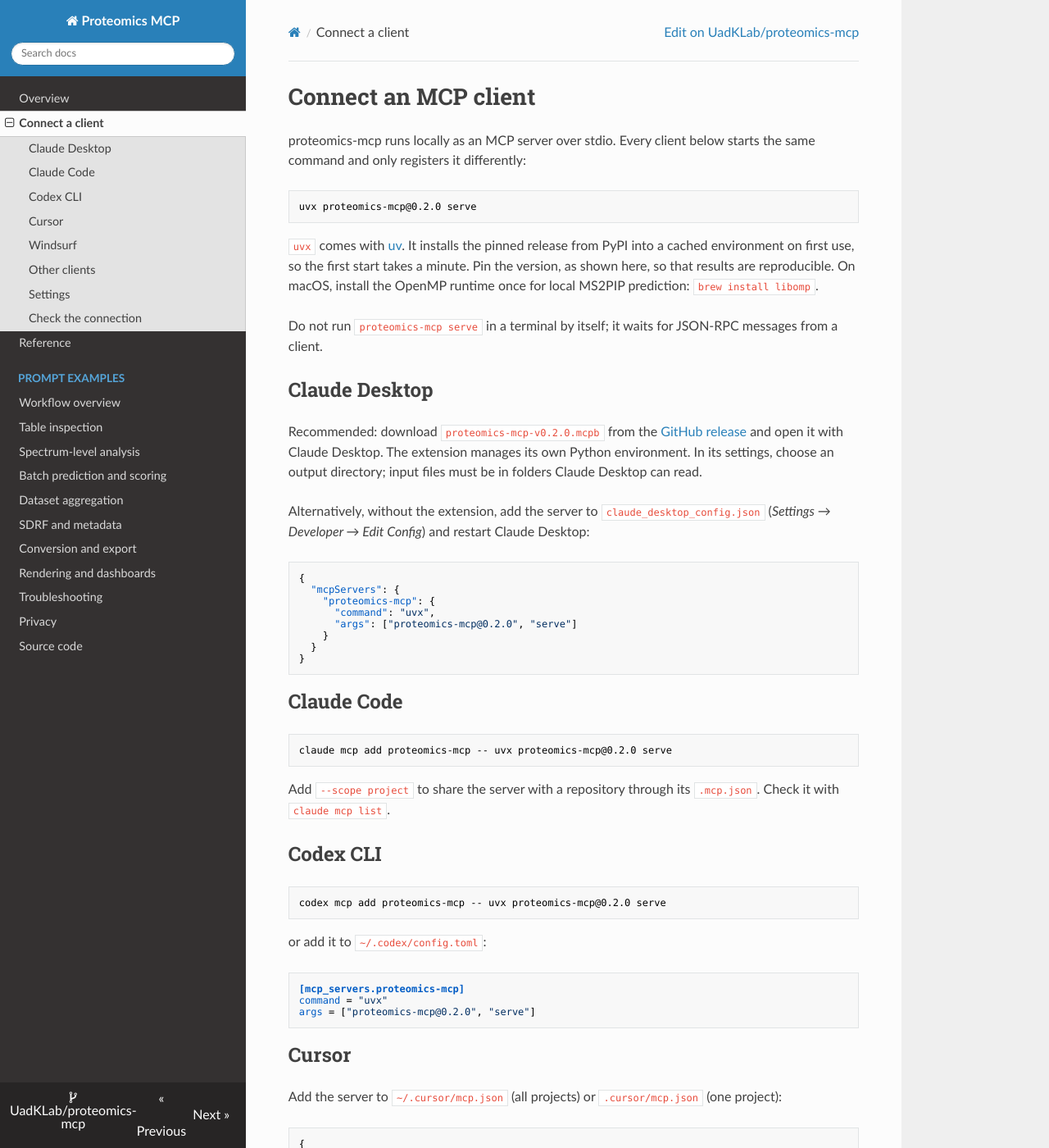
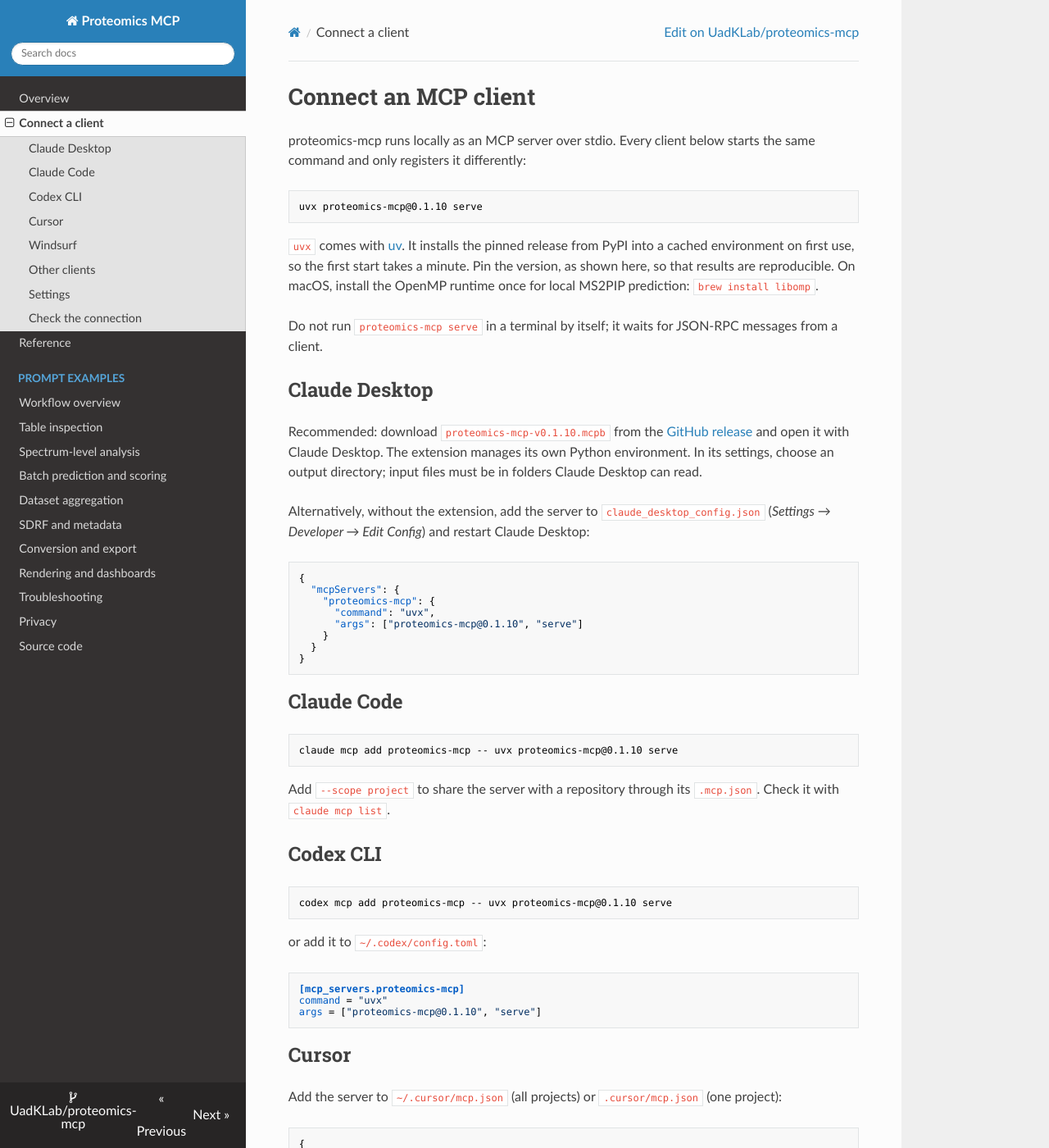
Before and after one commit to UadKLab/proteomics-mcp, an MkDocs documentation site: the page built from docs/clients.md, in a window 1280 px wide and 1400 px high. Shown: the whole window at 82% size. Built offline with MkDocs 1.6.1, drawn with Linux system fonts in a browser that asks for light colours; nearby versions of some CDN libraries; some of the changed text lies outside the part shown.

Commit message:
docs(release): pin the docs to 0.2.0 only once it is published; a Cited version section
The documentation site deploys from main on every merge, so pinning
proteomics-mcp@0.2.0 and the v0.2.0 .mcpb link in the release prep made
them fail until the tag (blocked on #172) was published. The pins stay
on 0.1.10 here; RELEASING.md moves the pin bump to a new step 12, after
the PyPI and GitHub release. The cited version gets its own section in
RELEASING.md instead of opening the 0.1.8 upload history, whose anchor
the CHANGELOG links to.

````diff
--- a/docs/clients.md
+++ b/docs/clients.md
@@ -3,7 +3,7 @@
 proteomics-mcp runs locally as an MCP server over stdio. Every client below starts the same command and only registers it differently:
 
 ```text
-uvx proteomics-mcp@0.2.0 serve
+uvx proteomics-mcp@0.1.10 serve
 ```
 
 `uvx` comes with [uv](https://docs.astral.sh/uv/getting-started/installation/). It installs the pinned release from PyPI into a cached environment on first use, so the first start takes a minute. Pin the version, as shown here, so that results are reproducible. On macOS, install the OpenMP runtime once for local MS2PIP prediction: `brew install libomp`.
@@ -12,7 +12,7 @@ Do not run `proteomics-mcp serve` in a terminal by itself; it waits for JSON-RPC
 
 ## Claude Desktop
 
-Recommended: download `proteomics-mcp-v0.2.0.mcpb` from the [GitHub release](https://github.com/UadKLab/proteomics-mcp/releases/tag/v0.2.0) and open it with Claude Desktop. The extension manages its own Python environment. In its settings, choose an output directory; input files must be in folders Claude Desktop can read.
+Recommended: download `proteomics-mcp-v0.1.10.mcpb` from the [GitHub release](https://github.com/UadKLab/proteomics-mcp/releases/tag/v0.1.10) and open it with Claude Desktop. The extension manages its own Python environment. In its settings, choose an output directory; input files must be in folders Claude Desktop can read.
 
 Alternatively, without the extension, add the server to `claude_desktop_config.json` (*Settings → Developer → Edit Config*) and restart Claude Desktop:
 
@@ -21,7 +21,7 @@ Alternatively, without the extension, add the server to `claude_desktop_config.j
   "mcpServers": {
     "proteomics-mcp": {
       "command": "uvx",
-      "args": ["proteomics-mcp@0.2.0", "serve"]
+      "args": ["proteomics-mcp@0.1.10", "serve"]
     }
   }
 }
@@ -30,7 +30,7 @@ Alternatively, without the extension, add the server to `claude_desktop_config.j
 ## Claude Code
 
 ```bash
-claude mcp add proteomics-mcp -- uvx proteomics-mcp@0.2.0 serve
+claude mcp add proteomics-mcp -- uvx proteomics-mcp@0.1.10 serve
 ```
 
 Add `--scope project` to share the server with a repository through its `.mcp.json`. Check it with `claude mcp list`.
@@ -38,7 +38,7 @@ Add `--scope project` to share the server with a repository through its `.mcp.js
 ## Codex CLI
 
 ```bash
-codex mcp add proteomics-mcp -- uvx proteomics-mcp@0.2.0 serve
+codex mcp add proteomics-mcp -- uvx proteomics-mcp@0.1.10 serve
 ```
 
 or add it to `~/.codex/config.toml`:
@@ -46,7 +46,7 @@ or add it to `~/.codex/config.toml`:
 ```toml
 [mcp_servers.proteomics-mcp]
 command = "uvx"
-args = ["proteomics-mcp@0.2.0", "serve"]
+args = ["proteomics-mcp@0.1.10", "serve"]
 ```
 
 ## Cursor
@@ -58,7 +58,7 @@ Add the server to `~/.cursor/mcp.json` (all projects) or `.cursor/mcp.json` (one
   "mcpServers": {
     "proteomics-mcp": {
       "command": "uvx",
-      "args": ["proteomics-mcp@0.2.0", "serve"]
+      "args": ["proteomics-mcp@0.1.10", "serve"]
     }
   }
 }
````
Also changed, not shown: README.md (+2 -2 lines), RELEASING.md (+18 -4 lines).
